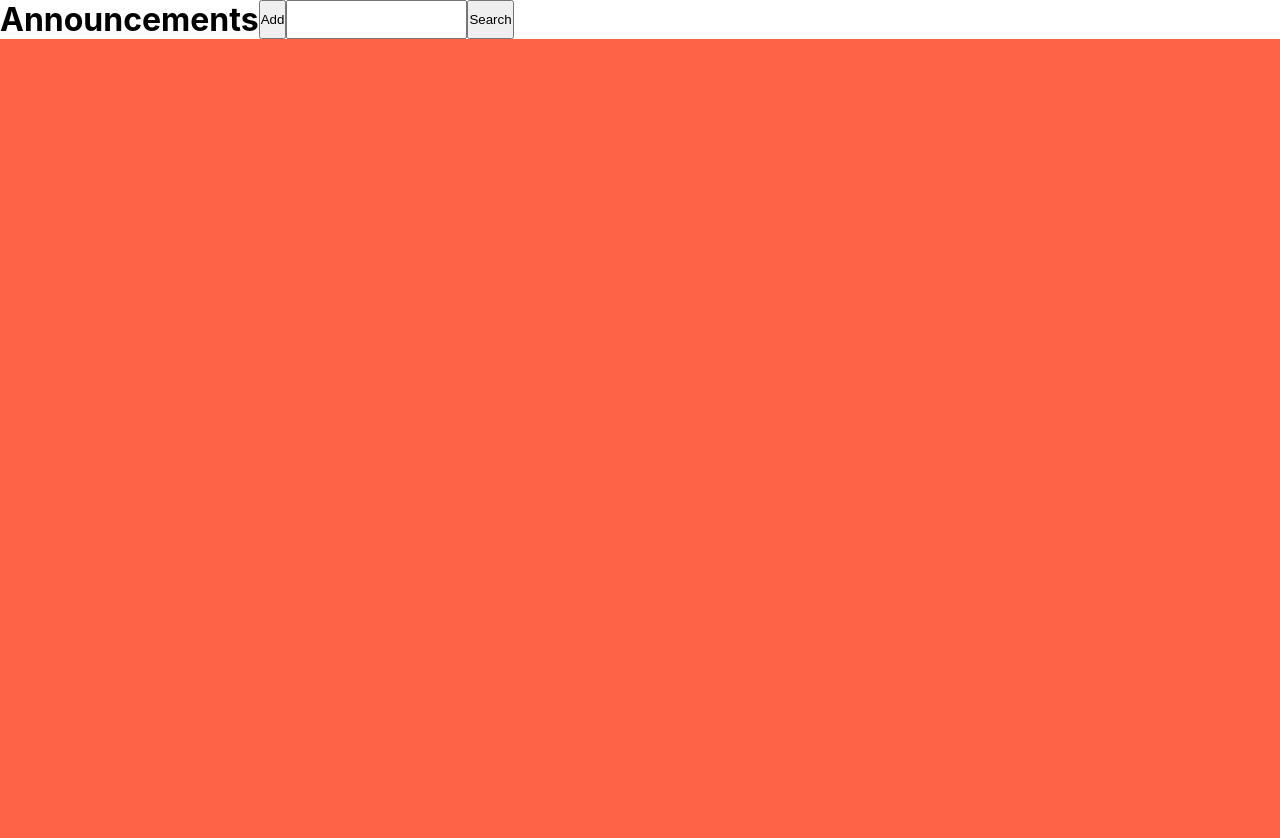
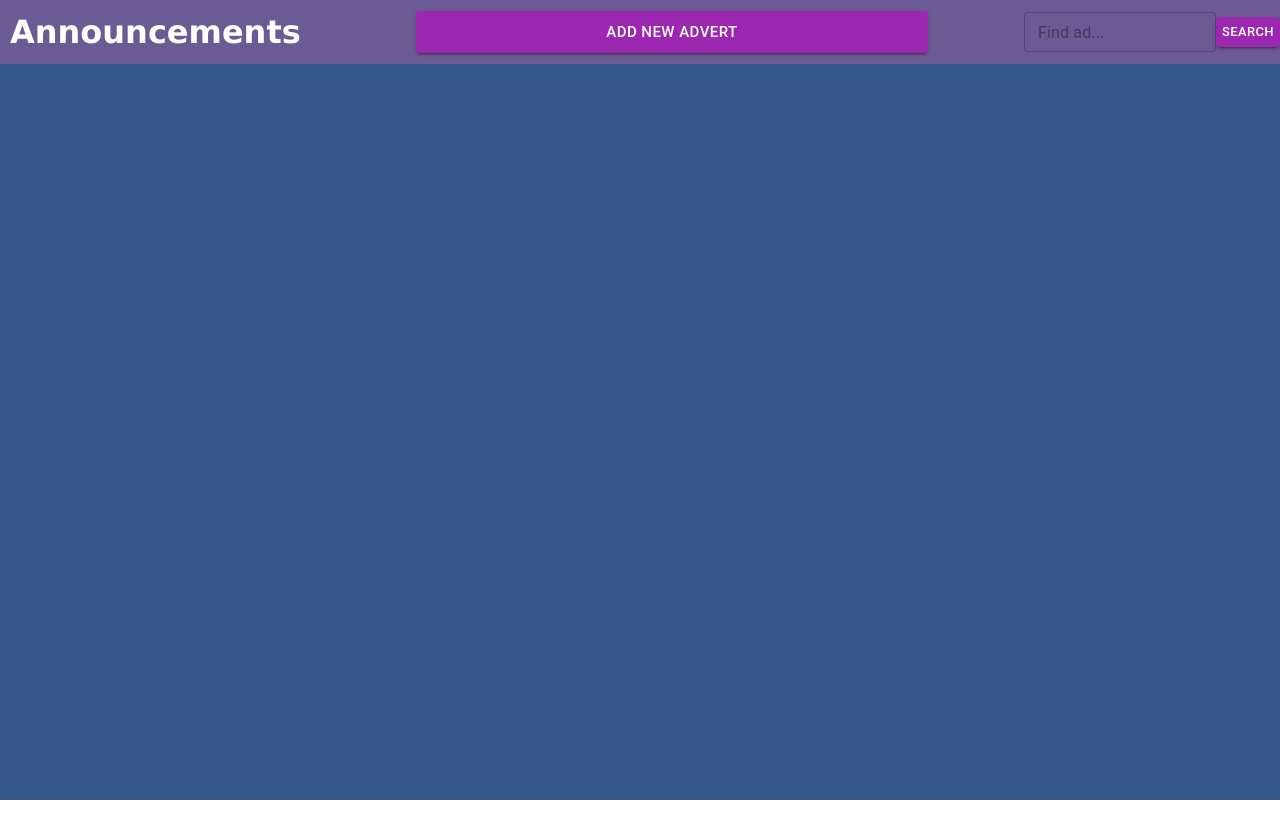
Before and after one commit to rafalfuz/AnnouncementApp-front, a React (Create React App) app: page / in a window 1280 px wide. After the commit the page ends 800 px from the top, so only its background shows below. Built offline with nearby package versions, Linux system fonts and the light colour scheme.

Commit message:
styled header

```diff
--- a/package.json
+++ b/package.json
@@ -3,6 +3,9 @@
   "version": "0.1.0",
   "private": true,
   "dependencies": {
+    "@emotion/react": "^11.9.0",
+    "@emotion/styled": "^11.8.1",
+    "@mui/material": "^5.8.1",
     "@testing-library/jest-dom": "^5.16.4",
     "@testing-library/react": "^13.2.0",
     "@testing-library/user-event": "^13.5.0",
--- a/src/App.css
+++ b/src/App.css
@@ -8,6 +8,6 @@
 }
 .map{
   width: 100vw;
-  height: 100vh;
-  background-color: tomato;
+  height: 92vh;
+  background-color: #34568B
 }
--- a/src/App.tsx
+++ b/src/App.tsx
@@ -1,19 +1,13 @@
 import React from 'react';
 import './App.css';
+import { Header } from './components/Header/Header';
 
 
 export const App = ()=> {
   return(
     <>
-      <header style={{display: 'flex'}}>
-        <h1>Announcements</h1>
-        <button>Add</button>
-        <input></input>
-        <button>Search</button>
-      </header>
-      <div className='map'>
-
-      </div>
+      <Header />
+      <div className='map'></div>
     </>
   )
 }
--- /dev/null
+++ b/src/components/Header/Header.tsx
@@ -0,0 +1,15 @@
+import { Button, Box, TextField } from "@mui/material"
+import './header.css'
+
+export const Header = () => {
+    return (
+        <header className='header'>
+        <h1 className='tittle'>Announcements</h1>
+        <Button className='addBtn' color='secondary' variant="contained" size='large'>Add new advert</Button>
+        <Box className="searchSection">
+            <TextField size='small' placeholder="Find ad..." color='secondary'/>
+            <Button color="secondary" variant="contained" size='small'>Search</Button>
+        </Box>
+      </header>
+    )
+}
--- /dev/null
+++ b/src/components/Header/header.css
@@ -0,0 +1,28 @@
+.header{
+    width: 100vw;
+    height: 8vh;
+    background-color: #6B5B95;
+    color: cornsilk;
+    font-family: Verdana, Geneva, Tahoma, sans-serif;
+    display: flex;
+    align-items: center;
+    justify-content: space-between;
+}
+
+.tittle{
+    color: white;
+    padding-left: 10px;
+    flex-basis: 25%;
+}
+
+.addBtn{
+    flex-basis: 40%;
+}
+
+.searchSection{
+    flex-basis: 20%;
+    height: 5vh;
+    display: flex;
+    align-items: center;
+    justify-content: space-around;
+}
--- a/tsconfig.base.json
+++ b/tsconfig.base.json
@@ -5,8 +5,12 @@
       "lib": [
         "dom",
         "dom.iterable",
-        "esnext"
+        "esnext",
+        "es6"
       ],
+      "noImplicitAny": true,
+      "noImplicitThis": true,
+      "strictNullChecks": true,
       "allowJs": true,
       "skipLibCheck": true,
       "esModuleInterop": true,
```
Also changed, not shown: 1 other file (tests, documents, lock files or other folders).
